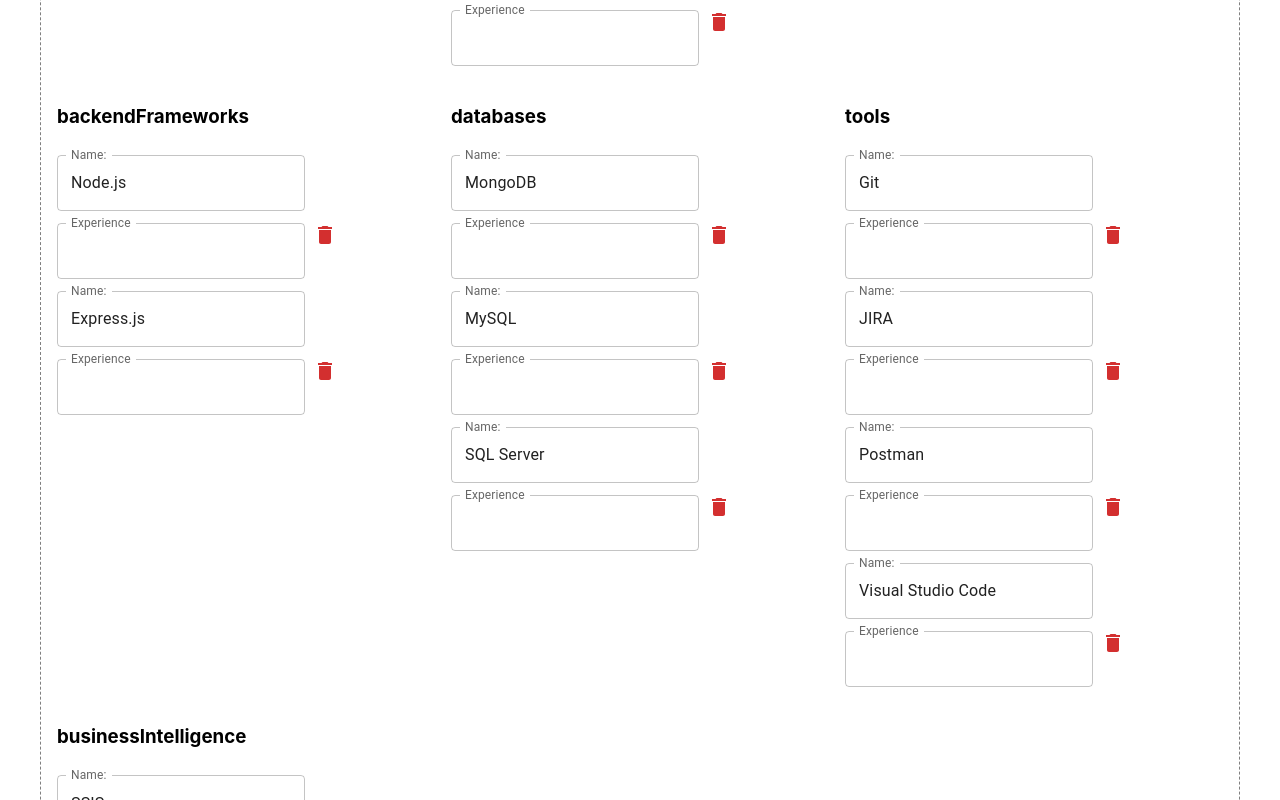
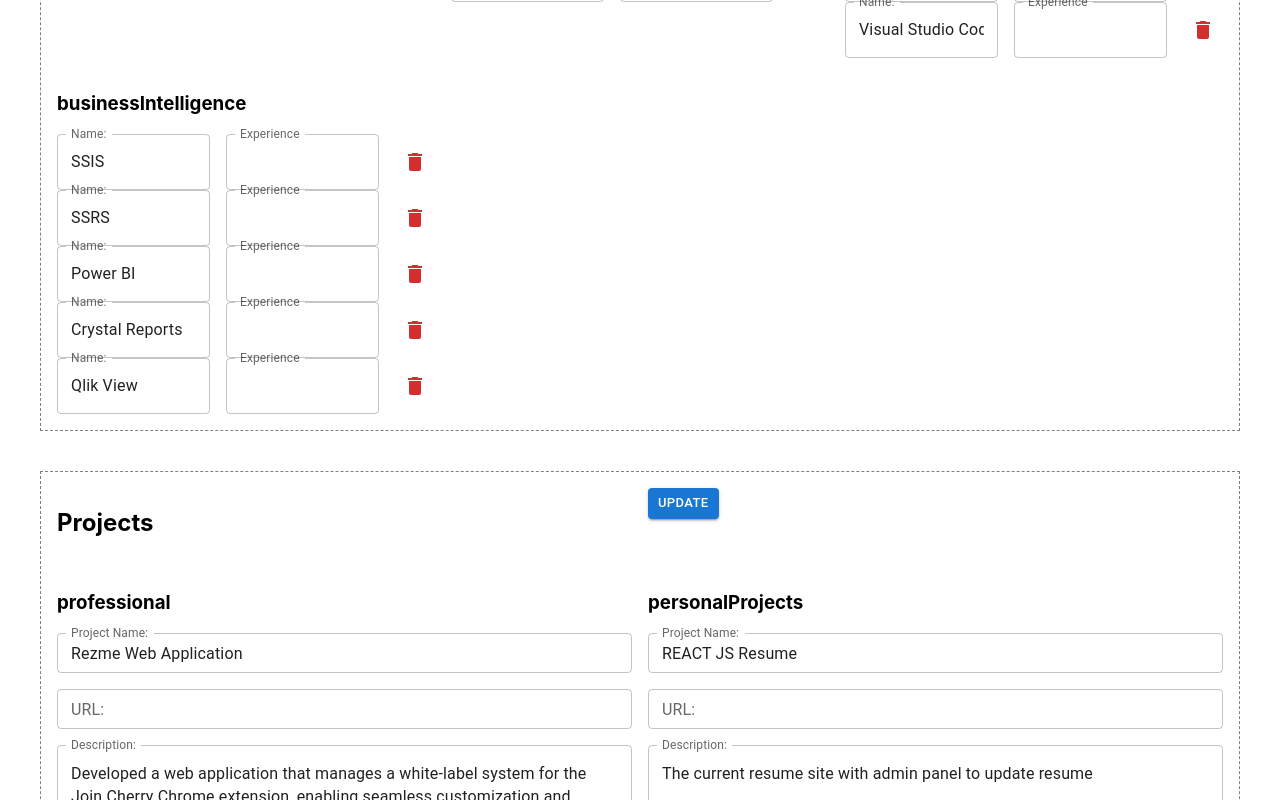
Before and after one commit to Mohit7th/resume, a React (Create React App) app: page /admin in a window 1280 px wide. Shown: the part 1520-2320 px from the top of the page. Built offline with nearby package versions, Linux system fonts and the light colour scheme.

Commit message:
fix for projects, skills and work history

```diff
--- a/src/components/admin/ProjectBlock.tsx
+++ b/src/components/admin/ProjectBlock.tsx
@@ -4,7 +4,7 @@ import { useUserData, useUserDataDispatch } from "../../context/UserContext";
 import Button from "@mui/material/Button";
 import IconButton from "@mui/material/IconButton";
 import DeleteIcon from "@mui/icons-material/Delete";
-import { Box } from "@mui/material";
+import { Box, Stack, TextField } from "@mui/material";
 import Grid from "@mui/material/Grid2";
 
 export default function ProjectsBlock() {
@@ -67,14 +67,16 @@ export default function ProjectsBlock() {
                     </Button>
                 </Grid>
                 {Object.keys(projects).map((categoryKey) => (
-                    <Grid size={6} key={categoryKey}>
+                    <Grid size={{ xs: 12, md: 6 }} key={categoryKey}>
                         <h3>{categoryKey.replace("-", " ")}</h3>
                         {projects[categoryKey as ProjectCategory].map(
                             (project, index) => (
-                                <div key={project._id} className="project-item">
-                                    <label>Project Name:</label>
-                                    <input
-                                        type="text"
+                                <Stack spacing={2} key={project._id}>
+                                    <TextField
+                                        id="outlined-basic"
+                                        label="Project Name:"
+                                        variant="outlined"
+                                        size="small"
                                         value={project.name}
                                         onChange={(e) =>
                                             handleProjectChange(
@@ -86,22 +88,11 @@ export default function ProjectsBlock() {
                                         }
                                     />
 
-                                    <label>Description:</label>
-                                    <textarea
-                                        value={project.description}
-                                        onChange={(e) =>
-                                            handleProjectChange(
-                                                index,
-                                                categoryKey as ProjectCategory,
-                                                "description",
-                                                e.target.value
-                                            )
-                                        }
-                                    />
-
-                                    <label>URL:</label>
-                                    <input
-                                        type="text"
+                                    <TextField
+                                        id="outlined-basic"
+                                        label="URL:"
+                                        variant="outlined"
+                                        size="small"
                                         value={project.url}
                                         onChange={(e) =>
                                             handleProjectChange(
@@ -113,13 +104,30 @@ export default function ProjectsBlock() {
                                         }
                                     />
 
+                                    <TextField
+                                        fullWidth
+                                        label="Description: "
+                                        multiline
+                                        rows={4}
+                                        value={project.description}
+                                        margin="dense"
+                                        defaultValue="Default Value"
+                                        onChange={(e) =>
+                                            handleProjectChange(
+                                                index,
+                                                categoryKey as ProjectCategory,
+                                                "description",
+                                                e.target.value
+                                            )
+                                        }
+                                    />
                                     <IconButton
                                         aria-label="delete"
                                         color="error"
                                     >
                                         <DeleteIcon />
                                     </IconButton>
-                                </div>
+                                </Stack>
                             )
                         )}
                     </Grid>
--- a/src/components/admin/SkillsBlock.tsx
+++ b/src/components/admin/SkillsBlock.tsx
@@ -4,7 +4,7 @@ import { Skills, Skill } from "../../types"; // Import correct types
 import Button from "@mui/material/Button";
 import IconButton from "@mui/material/IconButton";
 import DeleteIcon from "@mui/icons-material/Delete";
-import { Box, InputAdornment, TextField } from "@mui/material";
+import { Box, InputAdornment, Stack, TextField } from "@mui/material";
 import Grid from "@mui/material/Grid2";
 
 export default function SkillsBlock() {
@@ -61,7 +61,7 @@ export default function SkillsBlock() {
 
     return (
         <Box component="section" sx={{ m: 5, p: 2, border: "1px dashed grey" }}>
-            <Grid container spacing={2}>
+            <Grid container justifyContent="space-between">
                 <Grid size={6}>
                     <h2>Skills</h2>
                 </Grid>
@@ -74,12 +74,18 @@ export default function SkillsBlock() {
                         Update
                     </Button>
                 </Grid>
+            </Grid>
+            <Grid container spacing={2}>
                 {Object.keys(skills).map((skillKey) => (
-                    <Grid size={4} key={skillKey}>
+                    <Grid size={{ xs: 12, md: 4 }} key={skillKey}>
                         <h3>{skillKey.replace("-", " ")}</h3>
                         {skills[skillKey as SkillCategory].map(
                             (tech, index) => (
-                                <div key={tech._id} className="skill-item">
+                                <Stack
+                                    direction="row"
+                                    spacing={2}
+                                    key={tech._id}
+                                >
                                     <TextField
                                         id="outlined-basic"
                                         label="Name:"
@@ -95,22 +101,6 @@ export default function SkillsBlock() {
                                             )
                                         }
                                     />
-
-                                    {/* <TextField
-                                            label="Experience"
-                                            id="outlined-start-adornment"
-                                            type="number"
-                                            margin="dense"
-                                            slotProps={{
-                                                input: {
-                                                    endAdornment: (
-                                                        <InputAdornment position="start">
-                                                            Years
-                                                        </InputAdornment>
-                                                    ),
-                                                },
-                                            }}
-                                        /> */}
 
                                     <TextField
                                         id="outlined-number"
@@ -129,7 +119,7 @@ export default function SkillsBlock() {
                                     >
                                         <DeleteIcon />
                                     </IconButton>
-                                </div>
+                                </Stack>
                             )
                         )}
                     </Grid>
--- a/src/components/admin/TitleHeaderBlock.tsx
+++ b/src/components/admin/TitleHeaderBlock.tsx
@@ -4,7 +4,7 @@ import { TitleHeader } from "../../types";
 import Button from "@mui/material/Button";
 import SendIcon from "@mui/icons-material/Send";
 import TextField from "@mui/material/TextField";
-import { Box } from "@mui/material";
+import { Box, Stack } from "@mui/material";
 import Grid from "@mui/material/Grid2";
 
 export function TitleHeaderBlock() {
@@ -58,7 +58,7 @@ export function TitleHeaderBlock() {
                 <Grid size={12}>
                     <h2>Title Header</h2>
                 </Grid>
-                <Grid size={4}>
+                <Grid size={12}>
                     <TextField
                         id="outlined-basic"
                         label="Name:"
@@ -70,7 +70,7 @@ export function TitleHeaderBlock() {
                         }
                     />
                 </Grid>
-                <Grid size={4}>
+                <Grid size={12}>
                     <TextField
                         id="outlined-basic"
                         label="Title:"
@@ -82,7 +82,7 @@ export function TitleHeaderBlock() {
                         }
                     />
                 </Grid>
-                <Grid size={4}>
+                <Grid size={12}>
                     <Button
                         variant="contained"
                         size="small"
```
Also changed, not shown: src/components/admin/WorkHistoryBlock.tsx (+37 -23 lines).
